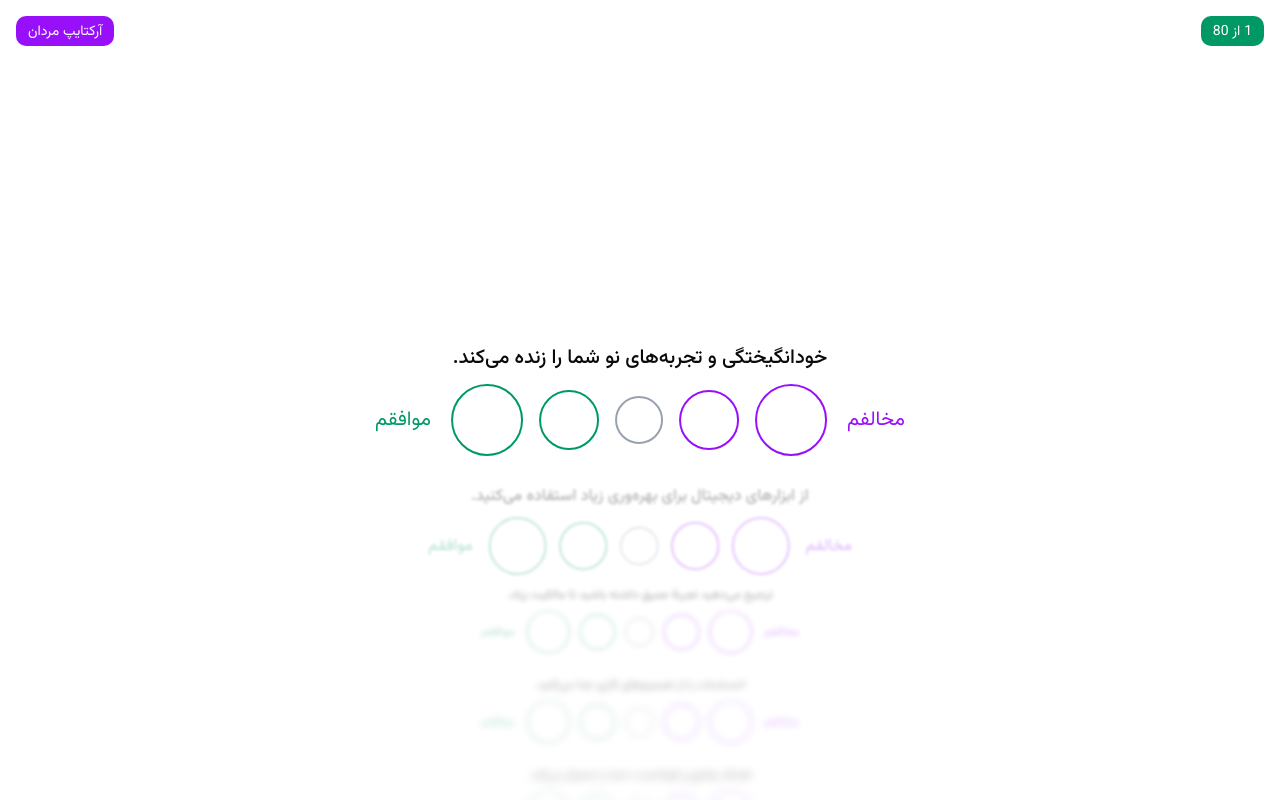
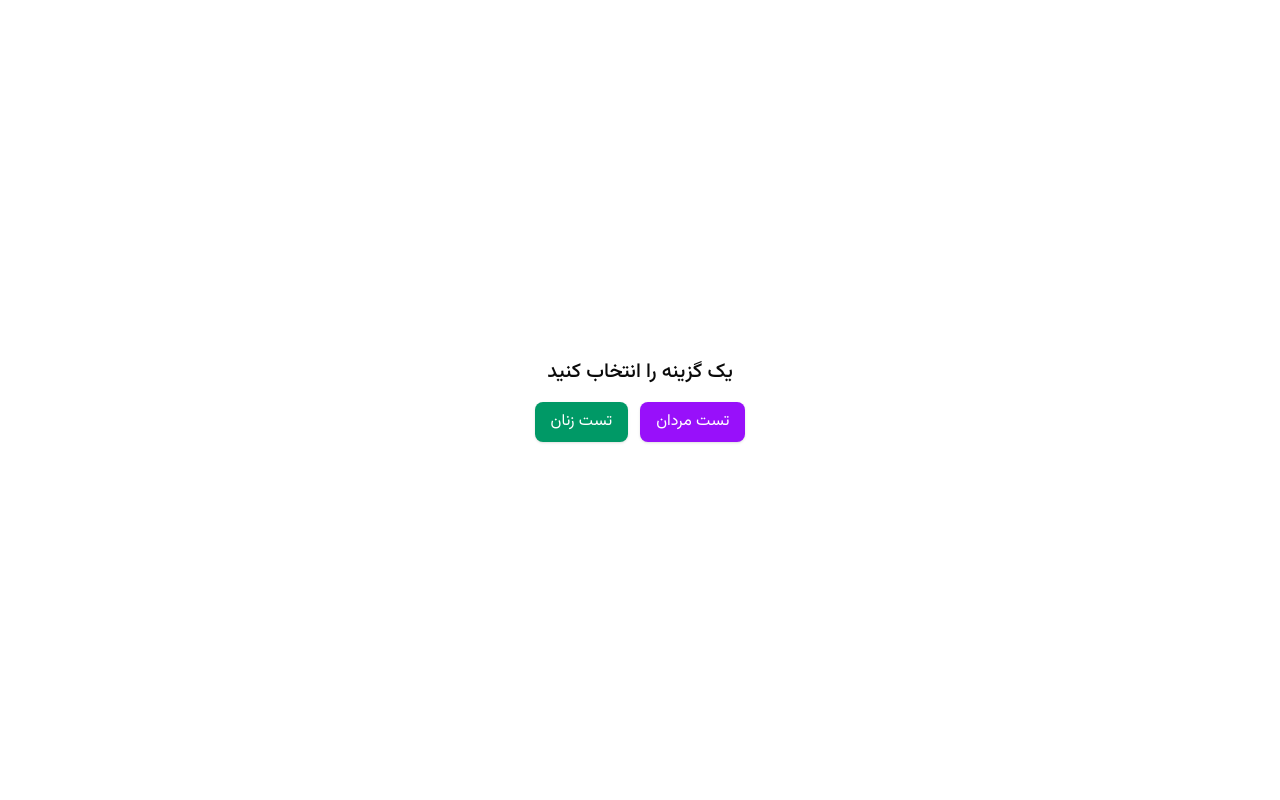
Before and after one commit to Jouissance-seeker/persona-test, a Next.js app: page / in a window 1280 px wide. Built offline with nearby package versions, Linux system fonts and the light colour scheme.

Commit message:
chore: new changes

```diff
--- /dev/null
+++ b/app/container/intro.tsx
@@ -0,0 +1,34 @@
+'use client';
+
+import { type PropsWithChildren } from 'react';
+
+interface IntroProps {
+  onStart: (type: 'men' | 'women') => void;
+}
+
+export const Intro = (props: IntroProps & PropsWithChildren) => {
+  return (
+    <div className="flex h-screen w-full flex-col items-center justify-center gap-4">
+      <h1 className="text-lg font-medium md:text-xl">
+        یک گزینه را انتخاب کنید
+      </h1>
+      <div className="flex items-center gap-3">
+        <button
+          type="button"
+          className="rounded-md bg-purple-600 px-4 py-2 text-white shadow-sm transition-colors hover:bg-purple-700"
+          onClick={() => props.onStart('men')}
+        >
+          تست مردان
+        </button>
+        <button
+          type="button"
+          className="rounded-md bg-emerald-600 px-4 py-2 text-white shadow-sm transition-colors hover:bg-emerald-700"
+          onClick={() => props.onStart('women')}
+        >
+          تست زنان
+        </button>
+      </div>
+      {props.children}
+    </div>
+  );
+};
--- a/app/container/questions.tsx
+++ b/app/container/questions.tsx
@@ -1,9 +1,11 @@
 'use client';
 
+import questions from '@/data/questions.json';
 import { cn } from '@/lib/utils';
 import { AnimatePresence, motion } from 'framer-motion';
 import { Check } from 'lucide-react';
 import {
+  memo,
   useCallback,
   useEffect,
   useLayoutEffect,
@@ -12,25 +14,35 @@ import {
 } from 'react';
 
 interface QuestionsProps {
-  data: Record<string, string[]> | string[];
+  type?: 'men' | 'women';
+  data?: Record<string, string[]> | string[];
   onAnswer?: (key: string, value: number) => void;
+  onComplete?: (scores: Record<string, number>) => void;
 }
 
 export const Questions = (props: QuestionsProps) => {
-  const isArrayInput = Array.isArray(props.data);
+  const sourceData: Record<string, string[]> | string[] = useMemo(() => {
+    if (props.data) return props.data;
+    const fromType = props.type === 'women' ? questions.women : questions.men;
+    return Object.fromEntries(
+      Object.entries(fromType).map(([k, arr]) => [k, arr as string[]]),
+    );
+  }, [props.data, props.type]);
+
+  const isArrayInput = Array.isArray(sourceData);
 
   const flatQuestions = useMemo(() => {
     if (isArrayInput) {
-      return (props.data as string[]).map((text) => ({ key: 'default', text }));
+      return (sourceData as string[]).map((text) => ({ key: 'default', text }));
     }
     const items: Array<{ key: string; text: string }> = [];
     for (const [key, list] of Object.entries(
-      props.data as Record<string, string[]>,
+      sourceData as Record<string, string[]>,
     )) {
       for (const q of list) items.push({ key, text: q });
     }
     return items;
-  }, [props.data, isArrayInput]);
+  }, [sourceData, isArrayInput]);
 
   const [shuffledQuestions, setShuffledQuestions] = useState<
     typeof flatQuestions
@@ -52,11 +64,21 @@ export const Questions = (props: QuestionsProps) => {
   const [completed, setCompleted] = useState(false);
   const [hideProgress, setHideProgress] = useState(false);
 
+  const [localScores, setLocalScores] = useState<Record<string, number>>({});
+
   const handleAnswer = useCallback(
     (value: number) => {
       const current = shuffledQuestions[currentIndex];
       const increment = (value + 1) * 2;
-      props.onAnswer?.(current.key, increment);
+
+      if (props.onAnswer) {
+        props.onAnswer(current.key, increment);
+      } else {
+        setLocalScores((prev) => ({
+          ...prev,
+          [current.key]: (prev[current.key] ?? 0) + increment,
+        }));
+      }
 
       setTimeout(() => {
         if (currentIndex < shuffledQuestions.length - 1) {
@@ -64,7 +86,7 @@ export const Questions = (props: QuestionsProps) => {
         } else {
           setCompleted(true);
         }
-      }, 500);
+      }, 300);
     },
     [currentIndex, shuffledQuestions, props],
   );
@@ -72,15 +94,20 @@ export const Questions = (props: QuestionsProps) => {
   useEffect(() => {
     if (!completed) return;
     const timer = setTimeout(() => setHideProgress(true), 600);
+    if (props.onComplete) props.onComplete(localScores);
     return () => clearTimeout(timer);
-  }, [completed]);
+  }, [completed, localScores, props]);
 
-  const getSlideScale = (index: number) => {
+  const getSlideScale = useCallback(
+    (index: number) => {
       const distance = Math.abs(index - currentIndex);
       return Math.max(0.6, 1 - distance * 0.2);
-  };
+    },
+    [currentIndex],
+  );
 
-  const getSlideMotion = (index: number) => {
+  const getSlideMotion = useCallback(
+    (index: number) => {
       const distance = Math.abs(index - currentIndex);
       const blur = Math.min(distance * 2, 12);
       const opacity = Math.max(0.3, 1 - distance * 0.7);
@@ -88,17 +115,32 @@ export const Questions = (props: QuestionsProps) => {
       const scale = getSlideScale(index);
 
       let y = (index - currentIndex) * 90;
-
       if (index < currentIndex) y -= 40;
       if (index > currentIndex) y += 40;
 
-    return {
-      filter: `blur(${blur}px)`,
-      opacity,
-      y,
-      scale,
-    };
-  };
+      return { filter: `blur(${blur}px)`, opacity, y, scale } as const;
+    },
+    [currentIndex, getSlideScale],
+  );
+
+  const total = shuffledQuestions.length;
+  const progress = useMemo(() => {
+    if (hideProgress) return 0;
+    return Math.min(
+      100,
+      (completed ? 1 : currentIndex / Math.max(total, 1)) * 100,
+    );
+  }, [hideProgress, completed, currentIndex, total]);
+
+  // Render only a small window around the current index to cut DOM cost
+  const visibleRange = 2;
+  const visibleIndices = useMemo(() => {
+    const start = Math.max(0, currentIndex - visibleRange);
+    const end = Math.min(total - 1, currentIndex + visibleRange);
+    const out: number[] = [];
+    for (let i = start; i <= end; i += 1) out.push(i);
+    return out;
+  }, [currentIndex, total]);
 
   if (!ready) {
     return (
@@ -108,36 +150,28 @@ export const Questions = (props: QuestionsProps) => {
 
   return (
     <div className="flex h-screen w-full items-center justify-center overflow-hidden">
-      {(() => {
-        if (hideProgress) return null;
-        const total = shuffledQuestions.length;
-        const progress = Math.min(
-          100,
-          (completed ? 1 : currentIndex / total) * 100,
-        );
-        return (
+      {progress > 0 && progress < 100 && (
+        <div dir="ltr" className="fixed top-0 right-0 left-0 z-50 h-1.5 w-full">
           <div
-            dir="ltr"
-            className="fixed top-0 right-0 left-0 z-50 h-1.5 w-full"
-          >
-            <div
-              className="h-full bg-purple-600 transition-[width] duration-500 ease-out"
+            className="h-full bg-purple-600 transition-[width] duration-300 ease-out"
             style={{ width: `${progress}%` }}
           />
         </div>
-        );
-      })()}
+      )}
 
       <div className="fixed top-4 right-3 z-50 rounded-lg bg-emerald-600 px-3 pt-1.5 pb-1 text-xs text-white backdrop-blur md:right-4 md:px-3 md:text-sm">
-        {currentIndex + 1} از {shuffledQuestions.length}
+        {currentIndex + 1} از {total}
       </div>
 
       <div className="fixed top-4 left-3 z-50 w-fit rounded-lg bg-purple-600 px-3 pt-1.5 pb-1 text-xs text-white backdrop-blur md:left-4 md:px-3 md:text-sm">
-        <p>آرکتایپ مردان</p>
+        <p>{props.type === 'women' ? 'آرکتایپ زنان' : 'آرکتایپ مردان'}</p>
       </div>
+
       <div className="relative w-full max-w-4xl">
         <AnimatePresence mode="popLayout">
-          {shuffledQuestions.map((item, index) => (
+          {visibleIndices.map((index) => {
+            const item = shuffledQuestions[index];
+            return (
               <motion.div
                 key={index}
                 className={cn(
@@ -145,20 +179,19 @@ export const Questions = (props: QuestionsProps) => {
                   'flex items-center justify-center px-4',
                   { 'pointer-events-none': index !== currentIndex },
                 )}
-              style={{
-                transformOrigin: 'center',
-              }}
+                style={{ transformOrigin: 'center' }}
                 initial={getSlideMotion(index)}
                 animate={getSlideMotion(index)}
-              transition={{
-                duration: 0.6,
-                ease: [0.25, 0.46, 0.45, 0.94],
-              }}
+                transition={{ duration: 0.6, ease: [0.25, 0.46, 0.45, 0.94] }}
                 layout
               >
-              <Question text={item.text} onChange={handleAnswer} />
+                <Question
+                  text={item.text}
+                  onChange={index === currentIndex ? handleAnswer : undefined}
+                />
               </motion.div>
-          ))}
+            );
+          })}
         </AnimatePresence>
       </div>
     </div>
@@ -170,7 +203,7 @@ type QuestionProps = {
   text: string;
 };
 
-const Question = (props: QuestionProps) => {
+const Question = memo((props: QuestionProps) => {
   const [value, setValue] = useState<number | null>(null);
   const items = useMemo(() => Array.from({ length: 5 }, (_, i) => i), []);
 
@@ -179,7 +212,7 @@ const Question = (props: QuestionProps) => {
       setValue(index);
       props.onChange?.(index);
     },
-    [props],
+    [props.onChange],
   );
 
   const getColor = (index: number, selected: boolean) => {
@@ -271,4 +304,6 @@ const Question = (props: QuestionProps) => {
       </div>
     </div>
   );
-};
+});
+
+Question.displayName = 'Question';
--- /dev/null
+++ b/app/container/result.tsx
@@ -0,0 +1,53 @@
+'use client';
+
+import { Bar, BarChart, ResponsiveContainer, XAxis, YAxis } from 'recharts';
+
+interface ResultProps {
+  scores: Record<string, number>;
+  onRestart?: () => void;
+}
+
+export const Result = (props: ResultProps) => {
+  const entries = Object.entries(props.scores).sort((a, b) => b[1] - a[1]);
+  const chartData = entries.map(([name, value]) => ({ name, value }));
+
+  return (
+    <div className="flex h-screen w-full flex-col items-center justify-center gap-6 px-4">
+      <div className="w-full max-w-2xl">
+        <ResponsiveContainer width="100%" height={300}>
+          <BarChart data={chartData}>
+            <XAxis
+              dataKey="name"
+              stroke="#888888"
+              fontSize={12}
+              tickLine={false}
+              axisLine={false}
+            />
+            <YAxis
+              stroke="#888888"
+              fontSize={12}
+              tickLine={false}
+              axisLine={false}
+              tickFormatter={(value) => `${value}`}
+            />
+            <Bar
+              dataKey="value"
+              fill="currentColor"
+              radius={[4, 4, 0, 0]}
+              className="fill-purple-600"
+            />
+          </BarChart>
+        </ResponsiveContainer>
+      </div>
+      {props.onRestart && (
+        <button
+          type="button"
+          className="rounded-md bg-gray-800 px-4 py-2 text-white hover:bg-gray-900"
+          onClick={props.onRestart}
+        >
+          شروع مجدد
+        </button>
+      )}
+    </div>
+  );
+};
--- a/app/page.tsx
+++ b/app/page.tsx
@@ -1,6 +1,8 @@
 'use client';
 
+import { Intro } from './container/intro';
 import { Questions } from './container/questions';
+import { Result } from './container/result';
 import questions from '@/data/questions.json';
 import { useEffect, useMemo, useState } from 'react';
 
@@ -8,27 +10,57 @@ type Scores = Record<string, number>;
 
 type MenQuestions = Record<string, string[]>;
 
+type Step = 'intro' | 'questions' | 'result';
+
 export default function Page() {
-  const menQuestions: MenQuestions = useMemo(() => {
+  const [step, setStep] = useState<Step>('intro');
+  const [type, setType] = useState<'men' | 'women' | null>(null);
+  const [scores, setScores] = useState<Scores>({});
+
+  const source: MenQuestions | null = useMemo(() => {
+    if (!type) return null;
+    const src = type === 'women' ? questions.women : questions.men;
     return Object.fromEntries(
-      Object.entries(questions.men).map(([key, arr]) => [key, arr as string[]]),
+      Object.entries(src).map(([k, arr]) => [k, arr as string[]]),
     );
-  }, []);
+  }, [type]);
 
-  const [scores, setScores] = useState<Scores>(() =>
-    Object.fromEntries(Object.keys(menQuestions).map((k) => [k, 0])),
-  );
+  const handleStart = (t: 'men' | 'women') => {
+    setType(t);
+    const src = t === 'women' ? questions.women : questions.men;
+    setScores(Object.fromEntries(Object.keys(src).map((k) => [k, 0])));
+    setStep('questions');
+  };
+
+  const handleAnswer = (key: string, increment: number) => {
+    setScores((prev) => ({ ...prev, [key]: (prev[key] ?? 0) + increment }));
+  };
+
+  const handleComplete = (finalLocal?: Scores) => {
+    if (finalLocal) {
+      setScores((prev) => ({ ...prev, ...finalLocal }));
+    }
+    setStep('result');
+  };
 
   useEffect(() => {
     console.log('scores', scores);
   }, [scores]);
 
-  const handleAnswer = (key: string, value: number) => {
-    setScores((prev) => ({
-      ...prev,
-      [key]: (prev[key] ?? 0) + (value + 1) * 2,
-    }));
-  };
+  if (step === 'intro') {
+    return <Intro onStart={handleStart} />;
+  }
 
-  return <Questions data={menQuestions} onAnswer={handleAnswer} />;
+  if (step === 'questions' && type && source) {
+    return (
+      <Questions
+        type={type}
+        data={source}
+        onAnswer={handleAnswer}
+        onComplete={handleComplete}
+      />
+    );
+  }
+
+  return <Result scores={scores} onRestart={() => setStep('intro')} />;
 }
--- a/package.json
+++ b/package.json
@@ -17,6 +17,7 @@
     "next-nprogress-bar": "^2.4.7",
     "react": "19.1.0",
     "react-dom": "19.1.0",
+    "recharts": "^3.1.2",
     "swiper": "^11.2.10",
     "tailwind-merge": "^3.3.1"
   },
```
Also changed, not shown: 1 other file (tests, documents, lock files or other folders). Lines whose indentation alone changed are shown as unchanged.
